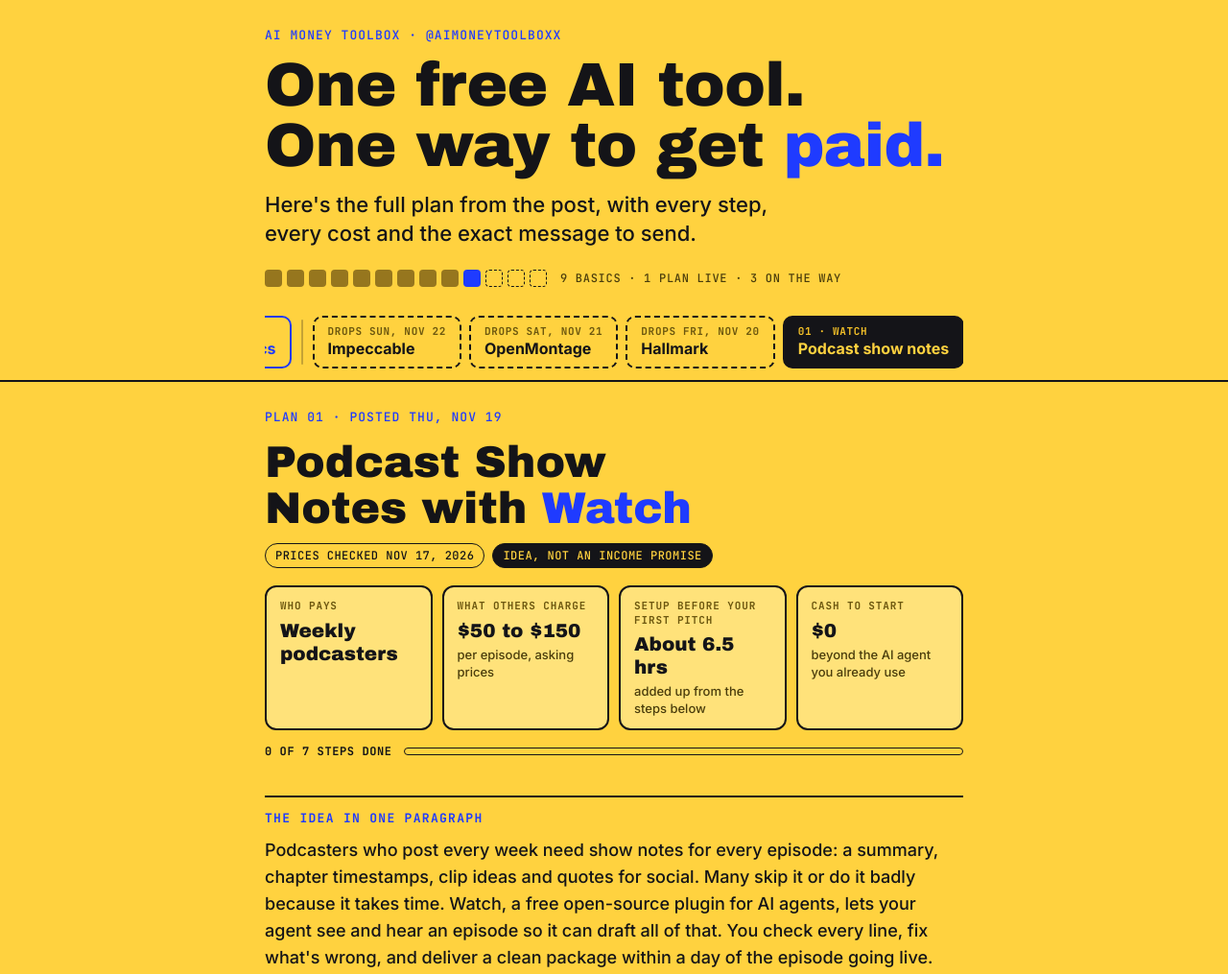
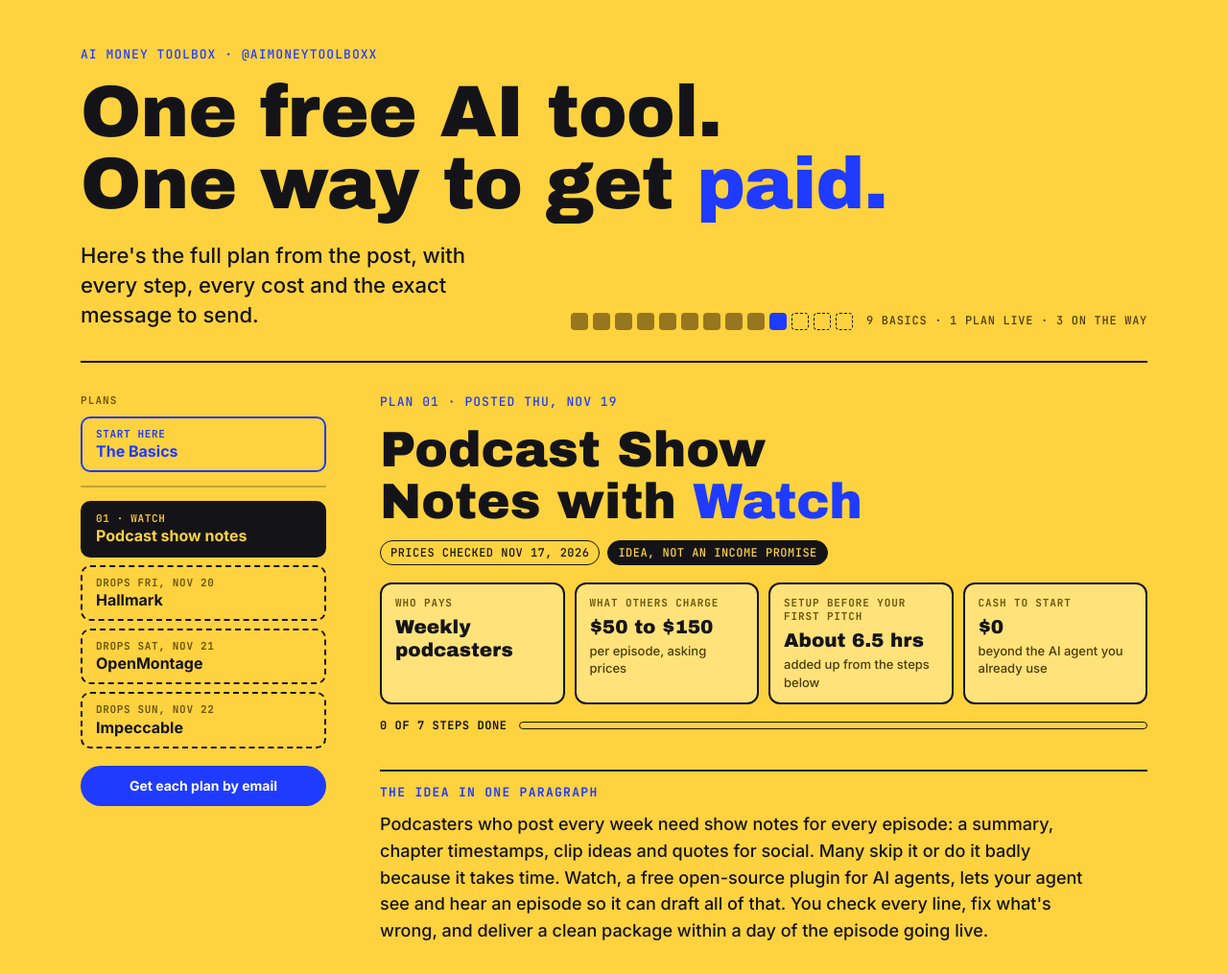
Before and after one commit to adamisabell-code/d10-legal, a website: page toolbox/index.html in a window 1280 px wide. Shown: the top 1015 px of the page at 96% size. Drawn offline with Linux system fonts and the light colour scheme.

Commit message:
Toolbox: add a desktop layout
On wide screens the page was a single 760px column and the tab strip
overflowed, hiding The Basics. From 1040px up it now uses a wide masthead,
a sticky plan list on the left and the plan in a reading column beside it.
Tabs now list live plans first, then upcoming ones soonest first. The phone
layout is unchanged apart from that tab order.

Co-Authored-By: Claude Fable 5.2 <noreply@anthropic.com>
Claude-Session: https://claude.ai/code/session_01FG2jL3wjRPpJzyW7atGeFK

```diff
--- a/toolbox/index.html
+++ b/toolbox/index.html
@@ -215,6 +215,32 @@ footer{padding-block:18px 48px;font:500 13px/1.6 var(--f-mono);color:var(--soft)
 footer p{margin:0 0 8px;max-width:70ch}
 @media (prefers-reduced-motion:no-preference){.plan{animation:rise .25s ease-out}@keyframes rise{from{transform:translateY(6px)}to{transform:none}}}
 @media (max-width:520px){.step .no{font-size:30px}.cash .v{font-size:19px}}
+
+/* sidebar extras are desktop-only */
+.sidehead,.sidejoin{display:none}
+
+/* desktop: wide masthead, plan list in a sticky left column, plan in a reading column beside it */
+@media (min-width:1040px){
+  body{display:grid;grid-template-columns:minmax(32px,1fr) 256px 56px minmax(0,800px) minmax(32px,1fr);align-items:start}
+  .wrap{max-width:none;padding-left:0;padding-right:0}
+  body > header.mast{grid-column:2 / 5;padding-block:48px 32px;border-bottom:2px solid var(--ink)}
+  .mast .wrap{display:grid;grid-template-columns:minmax(0,1fr) auto;column-gap:56px;align-items:end}
+  .mast .kicker,.mast h1{grid-column:1 / -1}
+  .mast h1{font-size:76px;margin:14px 0 22px}
+  .mast p.lede{font-size:22px;max-width:56ch}
+  .shelf{margin-top:0;justify-content:flex-end}
+  body > nav.tabs{grid-column:2;position:sticky;top:0;border-bottom:0;padding-block:32px 24px;max-height:100vh;overflow-y:auto;scrollbar-width:thin}
+  .sidehead{display:block;font:700 11px/1.3 var(--f-mono);letter-spacing:.1em;text-transform:uppercase;color:var(--muted);margin:0 0 10px}
+  .tabrow{flex-direction:column;overflow:visible;padding-block:0;gap:8px}
+  .tab{width:100%;padding:10px 14px}
+  .tabsep{flex:0 0 2px;width:100%;margin:6px 0}
+  .sidejoin{display:block;margin-top:18px;font:700 14px/1.3 var(--f-body);text-decoration:none;text-align:center;background:var(--cobalt);color:#fff;border-radius:999px;padding:12px 14px}
+  .sidejoin:hover{background:var(--ink)}
+  body > main{grid-column:4;padding-block:32px 8px}
+  body > footer{grid-column:4}
+  .planhead h2{font-size:52px}
+  .facts{grid-template-columns:repeat(4,minmax(0,1fr))}
+}
 </style>
 </head>
 <body>
@@ -226,7 +252,7 @@ footer p{margin:0 0 8px;max-width:70ch}
   <div class="shelf"><div class="grid" id="grid" aria-hidden="true"></div><p class="cap" id="shelfcap"></p></div>
 </div></header>
 
-<nav class="tabs" aria-label="Plans"><div class="wrap"><div class="tabrow" role="tablist" id="tabs"></div></div></nav>
+<nav class="tabs" aria-label="Plans"><div class="wrap"><p class="sidehead">Plans</p><div class="tabrow" role="tablist" id="tabs"></div><a class="sidejoin" id="sidejoin" href="https://aimoneytoolboxx.beehiiv.com/subscribe" target="_blank" rel="noopener">Get each plan by email</a></div></nav>
 
 <main><div class="wrap">
   <article class="plan" id="plan" role="tabpanel" aria-live="polite"></article>
@@ -335,7 +361,7 @@ const SHOW_ALL = false; // keep false on the live site (add ?preview to the URL
   Also set data-short (what you sell, 2 or 3 words, shown on the tab), data-buyer (who pays) and data-setup (hours of setup before the first pitch, added up from the plan's steps).
   To add a finished example: put a "## A finished example" section right after "What you deliver", starting with a "**Sample note:**" line that says what is made up. Write a text example straight in the plan (see watch). For a visual one, add a <template id="ex-SLUG"> above and put a line {{example:SLUG}} in the section (see hallmark).
   To show prices: add data-rate (the range others charge) and data-per (the unit) to the script tag, and a "## What people charge for this" section with a table of real listed prices and where each came from. Never write an income figure without the arithmetic and the words "not a forecast".
-  Order doesn't matter; the page sorts newest first.
+  Order doesn't matter; the page lists live plans newest first, then upcoming plans soonest first.
 -->
 <script type="text/markdown" data-slug="watch" data-tool="Watch" data-short="Podcast show notes" data-buyer="Weekly podcasters" data-rate="$50 to $150" data-per="per episode, asking prices" data-setup="6.5 hrs" data-posted="2026-11-19">
 # Plan 1: Podcast Show Notes with Watch
@@ -780,8 +806,9 @@ Follow up once, 4 days later. Then move on.
 
   // signup
   const su = $("#signup");
-  if (SIGNUP_URL) { su.href = SIGNUP_URL; su.target = "_blank"; su.rel = "noopener"; }
-  else { su.href = "https://www.instagram.com/aimoneytoolboxx/"; su.target = "_blank"; su.rel = "noopener"; su.textContent = "Follow @aimoneytoolboxx"; $("#su-h").textContent = "The email list opens soon."; $("#su-p").textContent = "Until then, each new plan is announced on Instagram. Follow there so you don't miss one."; }
+  const sj = $("#sidejoin");
+  if (SIGNUP_URL) { su.href = SIGNUP_URL; su.target = "_blank"; su.rel = "noopener"; if (sj) sj.href = SIGNUP_URL; }
+  else { su.href = "https://www.instagram.com/aimoneytoolboxx/"; su.target = "_blank"; su.rel = "noopener"; su.textContent = "Follow @aimoneytoolboxx"; $("#su-h").textContent = "The email list opens soon."; $("#su-p").textContent = "Until then, each new plan is announced on Instagram. Follow there so you don't miss one."; if (sj) sj.hidden = true; }
 
   // dates in Central time
   const today = new Intl.DateTimeFormat("en-CA",{timeZone:"America/Chicago",year:"numeric",month:"2-digit",day:"2-digit"}).format(new Date());
@@ -796,7 +823,7 @@ Follow up once, 4 days later. Then move on.
              short: el.dataset.short || "", buyer: el.dataset.buyer || "", setup: el.dataset.setup || "", rate: el.dataset.rate || "", per: el.dataset.per || "",
              no: m ? +m[1] : 0, title: m ? m[2] : t,
              open: el.dataset.posted <= today };
-  }).sort((a,b) => b.posted.localeCompare(a.posted) || b.no - a.no);
+  }).sort((a,b) => (b.open - a.open) || (a.open ? (b.posted.localeCompare(a.posted) || b.no - a.no) : (a.posted.localeCompare(b.posted) || a.no - b.no)));
 
   // inline markdown
   function inline(s){
@@ -935,7 +962,8 @@ Follow up once, 4 days later. Then move on.
     const p = plans.find(x=>x.slug===slug) || plans.find(visible) || plans[0];
     if (!p) return;
     tabs.querySelectorAll(".tab").forEach(b=>b.setAttribute("aria-selected", String(b.dataset.slug===p.slug)));
-    const tb = $("#tab-"+p.slug); if (tb && tb.scrollIntoView) tb.scrollIntoView({block:"nearest",inline:"nearest"});
+    const tb = $("#tab-"+p.slug), row = tabs;
+    if (tb && row.scrollWidth > row.clientWidth) { const l = tb.offsetLeft - row.offsetLeft; if (l < row.scrollLeft || l + tb.offsetWidth > row.scrollLeft + row.clientWidth) row.scrollLeft = Math.max(0, l - 16); }
     panel.setAttribute("aria-labelledby","tab-"+p.slug);
     const titleHtml = esc(p.title).replace(new RegExp("(with\\s+)("+p.tool.replace(/[.*+?^${}()|[\]\\]/g,"\\$&")+")$"),'$1<em>$2</em>');
     const head = '<div class="planhead"><p class="kicker">Plan '+String(p.no).padStart(2,"0")+' · '+(p.open?"Posted ":"Posts ")+nice(p.posted)+'</p><h2>'+titleHtml+'</h2>';
```
